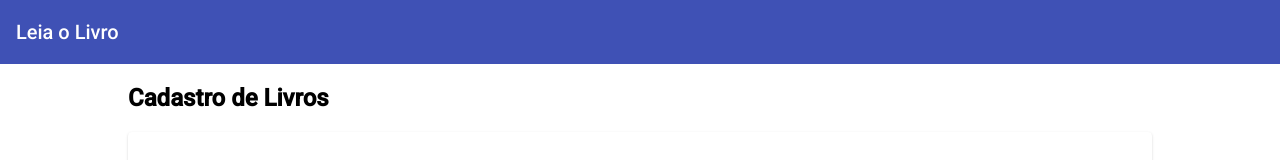
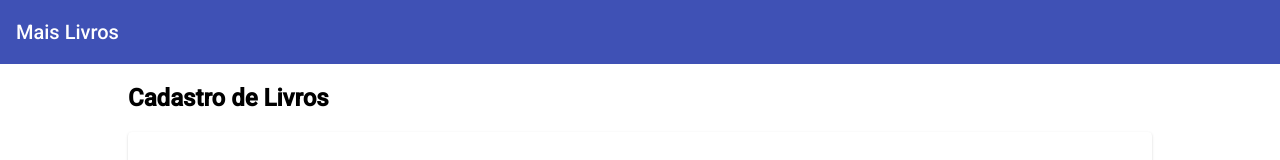
Before and after one commit to LeoBIack/AngularLivro, an Angular app: page / in a window 1280 px wide. Shown: the top 160 px of the page. Built offline with nearby package versions, Linux system fonts and the light colour scheme.

Commit message:
Paulo Santiago - RA: 819162458

```diff
--- a/package.json
+++ b/package.json
@@ -26,12 +26,12 @@
     "zone.js": "~0.10.2"
   },
   "devDependencies": {
-    "@angular-devkit/build-angular": "~0.1001.2",
+    "@angular-devkit/build-angular": "^0.1002.0",
     "@angular/cli": "~10.1.2",
     "@angular/compiler-cli": "~10.1.2",
-    "@types/node": "^12.11.1",
     "@types/jasmine": "~3.5.0",
     "@types/jasminewd2": "~2.0.3",
+    "@types/node": "^12.11.1",
     "codelyzer": "^6.0.0",
     "jasmine-core": "~3.6.0",
     "jasmine-spec-reporter": "~5.0.0",
--- a/src/app/cabecalho/cabecalho.component.html
+++ b/src/app/cabecalho/cabecalho.component.html
@@ -1,3 +1,3 @@
 <mat-toolbar color="primary">
-  Leia o Livro
+  Mais Livros
 </mat-toolbar>
--- a/src/app/livros/livro-inserir/livro-inserir.component.css
+++ b/src/app/livros/livro-inserir/livro-inserir.component.css
@@ -7,4 +7,5 @@ mat-form-field {
 button {
   margin: auto;
   display: block;
+  color: green;
 }
```
Also changed, not shown: 1 other file (tests, documents, lock files or other folders).
